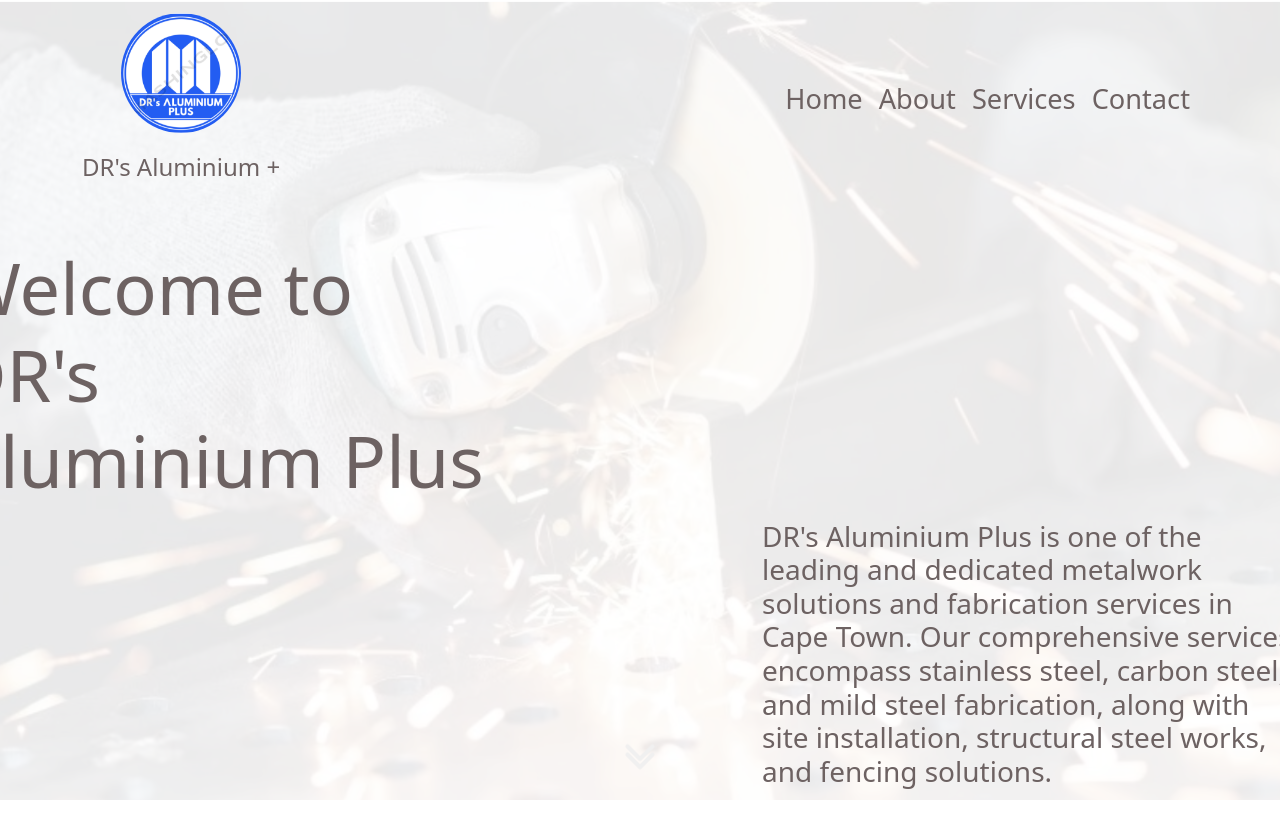
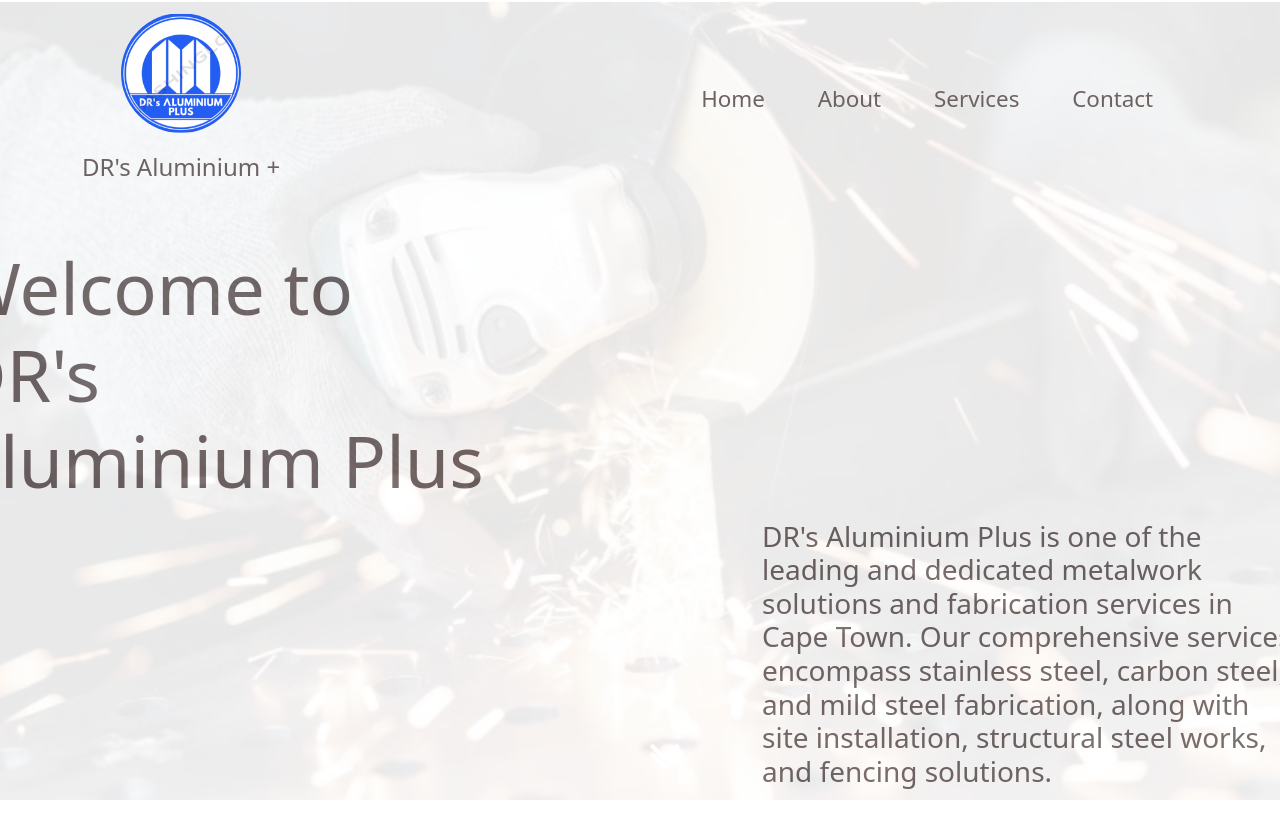
Before and after one commit to xolandaliso/react-app, a React (Create React App) app: page / in a window 1280 px wide. Shown: the top 838 px of the page. Built offline with nearby package versions, Linux system fonts and the light colour scheme.

Commit message:
added more styling

```diff
--- a/src/components/css/landingpage.css
+++ b/src/components/css/landingpage.css
@@ -5,7 +5,7 @@
   height: 100vh;
   overflow: hidden;
   color: white;
-  text-shadow: 2px 2px 5px rgba(0, 0, 0, 0.);
+  text-shadow: 2px 2px 5px rgba(0, 0, 0, 0.); /* Slight shadow for better readability */
 }
 
 .slideshow-container {
@@ -14,7 +14,7 @@
   left: 0;
   width: 100%;
   height: 100%;
-  z-index: -1;
+  z-index: 1;
   background-size: cover;
   background-position: center;
   filter: grayscale(30%);
@@ -24,6 +24,8 @@
 
 .welcome-text {
   text-align: left;
+  text-shadow: 2px 2px 5px rgba(0., 0, 0, 0.6); /* Slight shadow for better readability */
+
 }
 
 .sub-text {
@@ -52,7 +54,7 @@
   top: -220px;
   left: -140px;
   font-weight: bold;
-  color:rgb(109, 98, 98);
+  color: rgb(109, 98, 98);
   text-align: left;
   font-size: 4rem; /* Adjust the font size */
   line-height: 1.1; /* Adjust the line height */
@@ -75,23 +77,47 @@
   transform: translateX(-50%);
   cursor: pointer;
   animation: bounce 1.5s infinite;
-  z-index: 10;
+  z-index: 9999;
 }
 
+/* Arrow Icon Style */
 .arrow-icon {
   width: 50px;
   height: 50px;
-  stroke: rgb(109, 98, 98);
+  color: black; /* Make the arrow white for better visibility */
 }
 
+/* Bounce Animation */
 @keyframes bounce {
   0%, 20%, 50%, 80%, 100% {
-    transform: translateX(-50%) translateY(0);
+    transform: translateY(0); /* Bounce back to the original position */
   }
   40% {
-    transform: translateX(-50%) translateY(-10px);
+    transform: translateY(-10px); /* Move up */
   }
   60% {
-    transform: translateX(-50%) translateY(-5px);
+    transform: translateY(-5px); /* Move down slightly */
   }
 }
+/* Add to your existing CSS file */
+/* Add this to your landingpage.css */
+.services-container {
+  background-color: #f8f9fa; /* Light-grey background */
+  padding: 20px; /* Add padding for spacing */
+  border-radius: 8px; /* Optional: Round the corners */
+  box-shadow: 0 4px 6px rgba(0, 0, 0, 0.1); /* Optional: Add subtle shadow */
+  margin-bottom: 80px;
+}
+
+/* Services Title */
+.services-title {
+  color: rgb(109, 98, 98); /* Set title font color */
+  font-weight: bold; /* Make the title bold */
+  margin-bottom: 70px; /* Add spacing below the title */
+}
+
+/* Services Content */
+.services-container h4,
+.services-container p {
+  color: rgb(109, 98, 98); /* Font color for headings and paragraphs */
+}
--- a/src/components/css/navbar.css
+++ b/src/components/css/navbar.css
@@ -6,9 +6,10 @@
 
   /* Navbar Links */
 .navbar-nav .nav-link {
-  font-size: 1.5rem;
+  font-size: 1.4rem;
   font-weight: 500;
   color: rgb(109, 98, 98) !important; /* White text for visibility */
+  margin-right: 2.3rem
 }
 
 
@@ -23,7 +24,7 @@
     position: absolute; /* Position the navbar above the content */
     width: 100%; /* Full width */
     z-index: 100; /* Ensure it appears above the slideshow */
-    position: sticky;
+    position: relative;
   }
   /* Make the logo circular and larger */
 .navbar-logo {
@@ -36,7 +37,7 @@
 
 /* Enlarge navbar links */
 .nav-link.enlarged-link {
-  font-size: 1.7rem; /* Enlarge the font */
+  font-size: 1.4rem; /* Enlarge the font */
   font-weight: normal; /* Make the text bold */
   color: #333; /* Dark text color */
 }
```
